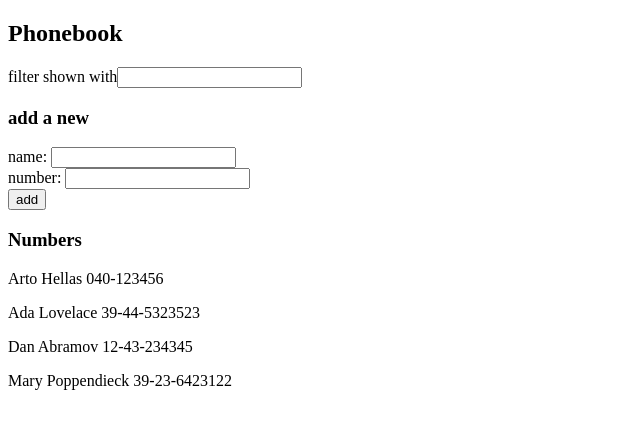
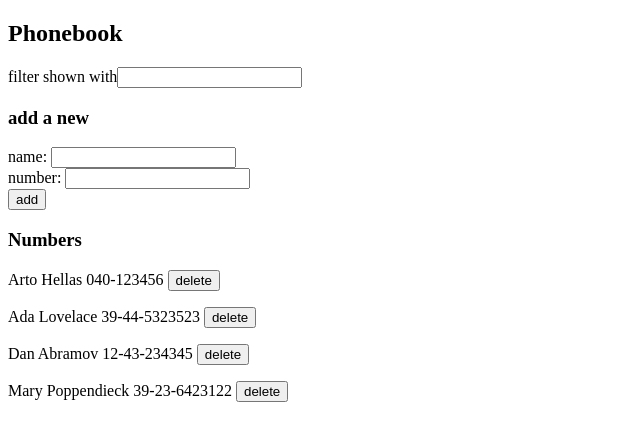
Before and after one commit to careyb1/full-stack-web-development, a React (Create React App) app in the folder part2/phonebook/: page / in a window 1280 px wide. Shown: the top 440 px of the page, without its empty margins (0-640 px from the left). Built offline with nearby package versions, Linux system fonts and the light colour scheme; data requests are answered from the project's data file.

Commit message:
ex: 2.14

```diff
--- a/part2/phonebook/src/App.js
+++ b/part2/phonebook/src/App.js
@@ -13,6 +13,18 @@ const App = () => {
         setPersons(persons)
       })
   }, [])
+
+  const removePerson = id => {
+    const personRemoved = persons.find(n => n.id === id)
+    if(window.confirm(`Delete ${personRemoved.name}?`)){
+      console.log(`removing ${personRemoved.name}`);
+      personService
+      .remove(personRemoved.id)
+      .then(() => {
+        setPersons(persons.filter(person => person !== personRemoved))
+      })
+    }
+  }
 
   const personsToShow = showAll
     ? persons
@@ -35,7 +47,7 @@ const App = () => {
       />
       <h3>Numbers</h3>
 
-      <Persons persons={personsToShow}/>
+      <Persons persons={personsToShow} removePerson={removePerson}/>
     </div>
   )
 }
@@ -96,16 +108,24 @@ const PersonForm = ({persons, setPersons}) => {
   )
 }
 
-const Persons = ({persons}) => {
+const Persons = ({persons, removePerson}) => {
   return(
     <div>
       {persons.map(person =>
-        <Person key={person.id} person={person}/>
+        <Person key={person.id} person={person} removePerson={() => removePerson(person.id)}/>
       )}
   </div>
   )
 }
 
-const Person = ({person}) => <p>{person.name} {person.number}</p>
+const Person = ({person, removePerson}) => {
+  return(
+    <div>
+      <p>
+          {person.name}  {person.number}  <button onClick={removePerson}>delete</button>
+      </p>
+    </div>
+  )
+}
 
 export default App
--- a/part2/phonebook/src/services/persons.js
+++ b/part2/phonebook/src/services/persons.js
@@ -9,6 +9,11 @@ const getAll = () => {
 const add = newObject => {
     const request = axios.post(baseUrl, newObject)
     return request.then(response => response.data)
-  }
+}
 
-export default { getAll, add}
+const remove = id => {
+    const request = axios.delete(`${baseUrl}/${id}`)
+    return request.then(() => console.log('person removed'))
+}
+
+export default { getAll, add, remove}
```
